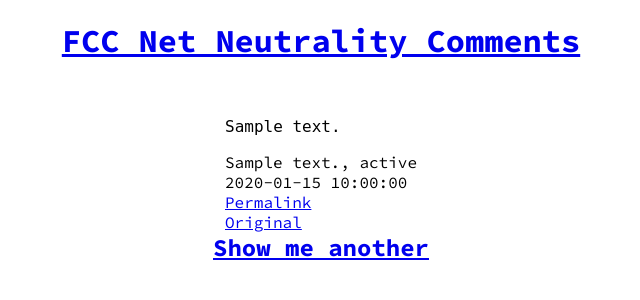
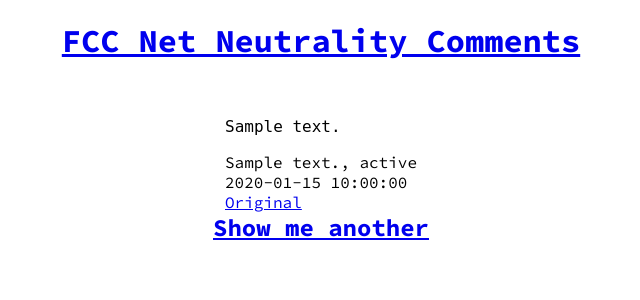
Before and after one commit to jjhuff/fcc-comments, a Python web app: template templates/index.html in a window 1280 px wide. Shown: the top 300 px of the page, without its empty margins (319-959 px from the left). Run offline with Jinja, Linux system fonts and the light colour scheme; the template is opened without the code that fills it: most values are stand-ins (such as "Sample title", 1, 10 or a date in 2020).

Commit message:
No need for permalink anymore

```diff
--- a/templates/index.html
+++ b/templates/index.html
@@ -69,7 +69,6 @@
                 <div class='address'>
                     <div>{{ comment.AddressCity}}, {{ comment.AddressState }}</div>
                     <div>{{ comment.ReceivedDate }}</div>
-                    <div><a href="{{ comment_link }}">Permalink</a></div>
                     <div><a href="{{ comment.Link }}" target="_blank">Original</a></div>
                 </div>
             </div>
```
